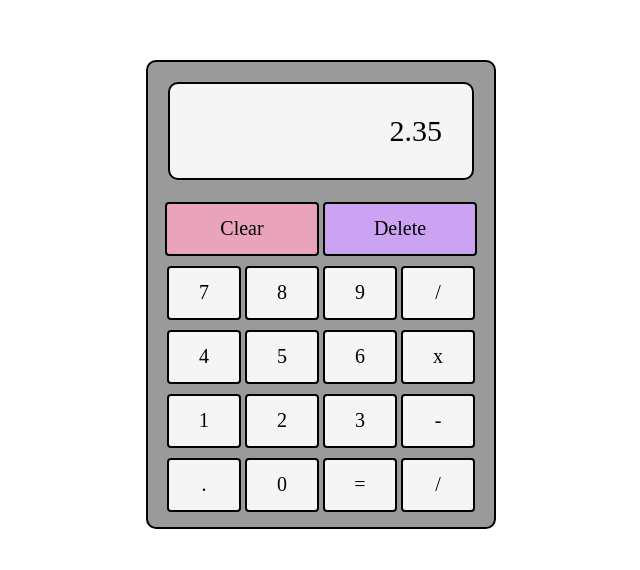
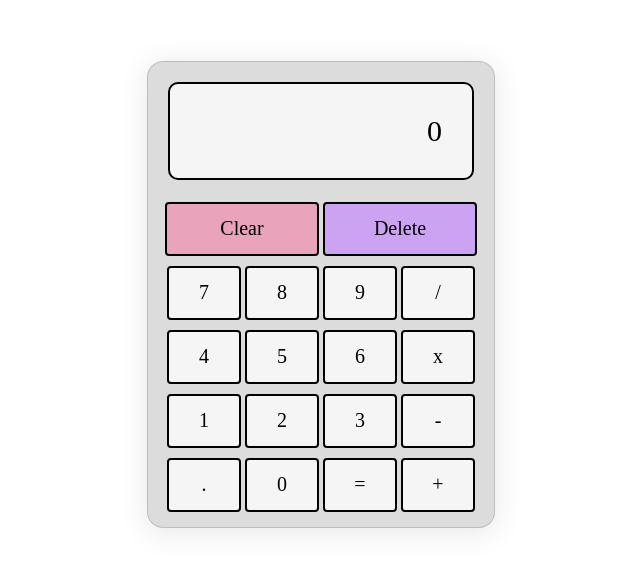
Before and after one commit to NikhilMuzumdar/odin-calculator, a plain HTML site: page index.html in a window 1280 px wide. Shown: the part 106-676 px from the top of the page, without its empty margins (319-959 px from the left). Drawn offline with Linux system fonts and the light colour scheme.

Commit message:
Added glass background

```diff
--- a/index.html
+++ b/index.html
@@ -11,35 +11,40 @@
 
 <body>
     <div class="calculator">
-        <div class="display">2.35</div>
+        <div class="display">0</div>
         <div class='rows'>
+            <!-- Clear and Delete  -->
             <div class="row">
                 <div class="button" id="clear">Clear</div>
                 <div class="button" id="delete">Delete</div>
             </div>
+            <!-- 7 8 9 / -->
             <div class="row">
                 <div class="button" id="7">7</div>
                 <div class="button" id="8">8</div>
                 <div class="button" id="9">9</div>
                 <div class="button" id="div">/</div>
             </div>
+            <!-- 4 5 6 X -->
             <div class="row">
                 <div class="button" id="4">4</div>
                 <div class="button" id="5">5</div>
                 <div class="button" id="6">6</div>
                 <div class="button" id="mul">x</div>
             </div>
+            <!-- 1 2 3 - -->
             <div class="row">
                 <div class="button" id="1">1</div>
                 <div class="button" id="2">2</div>
                 <div class="button" id="3">3</div>
                 <div class="button" id="sub">-</div>
             </div>
+            <!-- . 0 = + -->
             <div class="row">
                 <div class="button" id="7">.</div>
                 <div class="button" id="8">0</div>
                 <div class="button" id="9">=</div>
-                <div class="button" id="add">/</div>
+                <div class="button" id="add">+</div>
             </div>
         </div>
     </div>
--- a/style.css
+++ b/style.css
@@ -8,11 +8,18 @@ body {
 .calculator {
     display: flex;
     flex-direction: column;
-    background-color: rgb(154, 154, 154);
     justify-content: space-around;
     border-radius: 10px;
     border: solid black 2px;
     padding: 10px;
+
+    /* Credit: https://css.glass */
+    background: rgba(50, 50, 50, 0.17);
+    border-radius: 16px;
+    box-shadow: 0 4px 30px rgba(0, 0, 0, 0.1);
+    backdrop-filter: blur(6.1px);
+    -webkit-backdrop-filter: blur(6.1px);
+    border: 1px solid rgba(181, 177, 177, 0.721);
 }
 
 .display {
```
